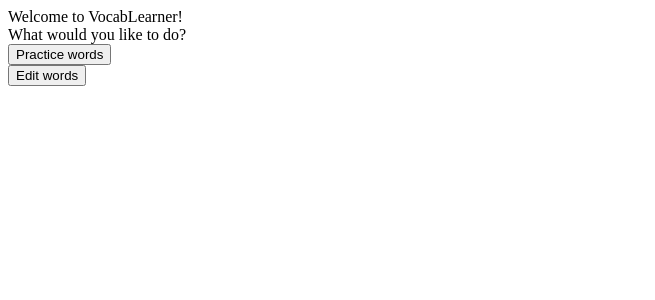
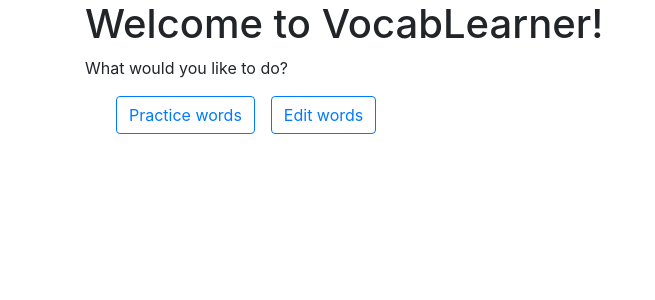
Before and after one commit to Bacorn42/VocabLearner, a Vue app: page / in a window 1280 px wide. Shown: the top 300 px of the page, without its empty margins (0-655 px from the left). Built offline with nearby package versions, Linux system fonts and the light colour scheme.

Commit message:
Added Bootstrap for styling

```diff
--- a/package.json
+++ b/package.json
@@ -8,6 +8,7 @@
     "lint": "vue-cli-service lint"
   },
   "dependencies": {
+    "bootstrap-vue": "^2.0.0-rc.13",
     "vue": "^2.6.6"
   },
   "devDependencies": {
@@ -28,7 +29,9 @@
       "plugin:vue/essential",
       "eslint:recommended"
     ],
-    "rules": {},
+    "rules": {
+      "no-console": "off"
+    },
     "parserOptions": {
       "parser": "babel-eslint"
     }
--- a/src/components/Edit.vue
+++ b/src/components/Edit.vue
@@ -1,16 +1,18 @@
 <template>
-  <div>
-    <router-link to="/"><button>Back</button></router-link> <br>
-    Words: <br>
-    <ul>
-      <li v-for="(word, index) in words" v-bind:key="index">
-        Clue: {{ word.clue }} <br>
-        Possible answers: <br>
-        <ul>
-          <li v-for="(answer, index) in word.answers" v-bind:key="index">{{ answer }}</li>
-        </ul>
-      </li>
-    </ul>
+  <div class="container">
+    <router-link to="/"><button class="btn btn-outline-primary mt-3">Back</button></router-link>
+    <div class="container">
+      Words:
+      <ul class="list-group">
+        <li class="list-group-item" v-for="(word, index) in words" v-bind:key="index">
+          <p><b>Clue: {{ word.clue }}</b></p>
+          <p>Possible answers:</p>
+          <ul class="list-group">
+            <li class="list-group-item" v-for="(answer, index) in word.answers" v-bind:key="index">{{ answer }}</li>
+          </ul>
+        </li>
+      </ul>
+    </div>
   </div>
 </template>
 
--- a/src/components/Home.vue
+++ b/src/components/Home.vue
@@ -1,9 +1,11 @@
 <template>
-  <div>
-    Welcome to VocabLearner! <br>
-    What would you like to do? <br>
-    <router-link to="/practice"><button>Practice words</button></router-link> <br>
-    <router-link to="/edit"> <button>Edit words</button></router-link>
+  <div class="container">
+    <h1 class="page-header">Welcome to VocabLearner!</h1>
+    <p>What would you like to do?</P>
+    <div class="container">
+      <router-link to="/practice"><button class="btn btn-outline-primary ml-3">Practice words</button></router-link>
+      <router-link to="/edit"> <button class="btn btn-outline-primary ml-3">Edit words</button></router-link>
+    </div>
   </div>
 </template>
 
--- a/src/components/Practice.vue
+++ b/src/components/Practice.vue
@@ -1,7 +1,7 @@
 <template>
-  <div>
-    <router-link to="/"><button>Back</button></router-link> <br>
-    Here you will be able to practice your words!
+  <div class="container">
+    <router-link to="/"><button class="btn btn-outline-primary mt-3">Back</button></router-link> <br>
+    <p>Here you will be able to practice your words!</p>
   </div>
 </template>
 
--- a/src/main.js
+++ b/src/main.js
@@ -1,9 +1,14 @@
 import Vue from 'vue'
 import App from './App.vue'
 import VueRouter from 'vue-router'
+import BootstrapVue from 'bootstrap-vue'
 import routes from './routes.js'
 
 Vue.use(VueRouter)
+Vue.use(BootstrapVue)
+
+import 'bootstrap/dist/css/bootstrap.css'
+import 'bootstrap-vue/dist/bootstrap-vue.css'
 
 const router = new VueRouter({
   routes: routes
```
Also changed, not shown: 1 other file (tests, documents, lock files or other folders).
